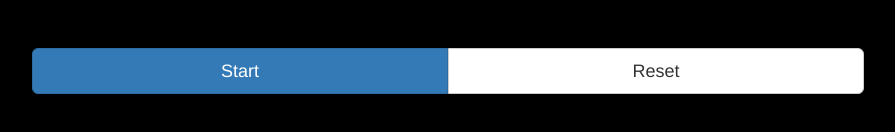
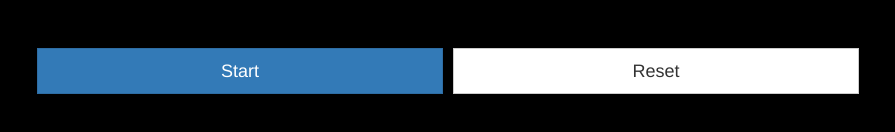
Before and after one commit to msanatan/react-stopwatch, a React (Create React App) app: page / in a window 1280 px wide. Shown: the part 252-384 px from the top of the page, without its empty margins (192-1087 px from the left). Built offline with nearby package versions, Linux system fonts and the light colour scheme.

Commit message:
Flatten control buttons and add space inbetween start and reset

```diff
--- a/src/Timer.css
+++ b/src/Timer.css
@@ -38,3 +38,13 @@
     color: #FFFFFF;
     font-size: 10em;
 }
+
+.Timer-button-group {
+    margin: 0 auto;
+    padding: 0 5px;
+}
+
+.Timer-button {
+    border-radius: 0;
+    box-shadow: none;
+}
```
